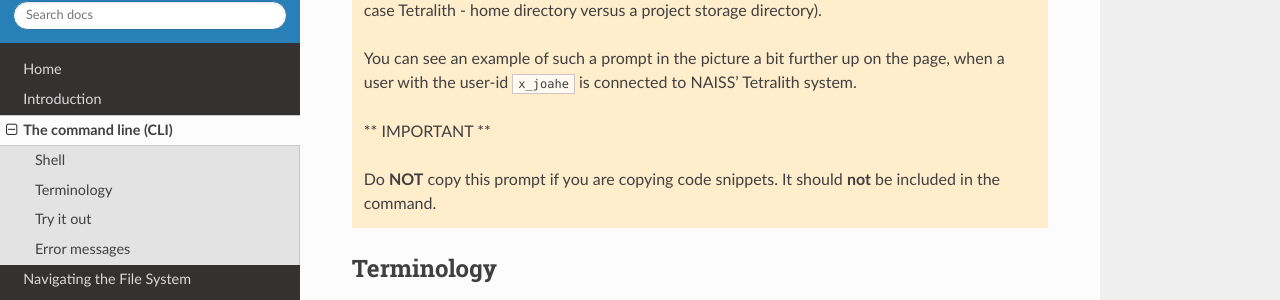
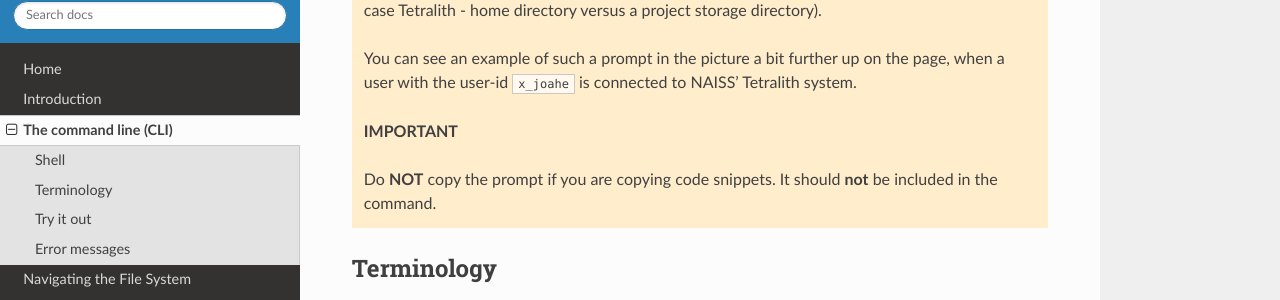
Before and after one commit to hpc2n/linux-command-line-101, an MkDocs documentation site: the page built from docs/cli.md, in a window 1280 px wide and 900 px high, scrolled down 1945 px. Shown: the part 136-436 px from the top of the window. Built offline with MkDocs 1.6.1, drawn with Linux system fonts in a browser that asks for light colours; nearby versions of some CDN libraries; some of the changed text lies outside the part shown.

Commit message:
Update cli.md

```diff
--- a/docs/cli.md
+++ b/docs/cli.md
@@ -46,9 +46,9 @@ Writing scripts in a shell allows you to automate repetitive tasks or combine se
 
     You can see an example of such a prompt in the picture a bit further up on the page, when a user with the user-id  <code>x_joahe</code> is connected to NAISS' Tetralith system.
 
-    ** IMPORTANT **
+    **IMPORTANT**
 
-    Do **NOT** copy this prompt if you are copying code snippets. It should **not** be included in the command.
+    Do **NOT** copy the prompt if you are copying code snippets. It should **not** be included in the command.
 
 ## Terminology
 
```
Also changed, not shown: other parts of docs/cli.md (+1 -1 lines).
